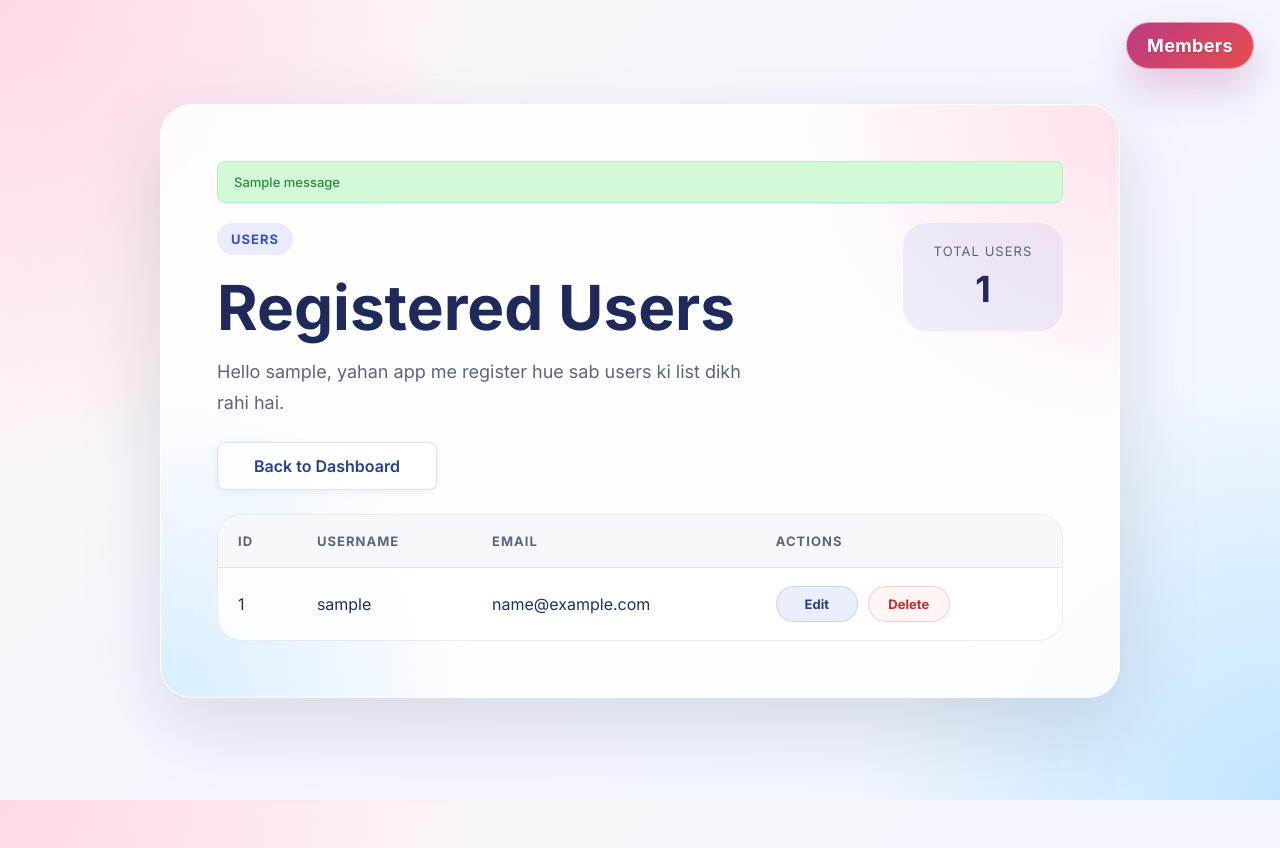
After one commit to himanshu5040/FLASK_API, a Flask app: template templates/users.html in a window 1280 px wide. The commit adds this page. Run offline with Flask 3, Linux system fonts and the light colour scheme; tables that the repository leaves empty hold one stand-in row (values such as "Sample post"); the template is opened without the code that fills it: values that come from a table or form of the project are taken from there, most other values are stand-ins (such as "Sample title", 1, 10 or a date in 2020); one stand-in notice (Sample message) is shown.

Commit message:
Add admin-only user management

```diff
--- a/app.py
+++ b/app.py
@@ -2,7 +2,7 @@ import os
 
 from flask import Flask, flash, redirect, render_template, session, url_for
 from flask_sqlalchemy import SQLAlchemy
-from register import LoginForm, RegisterForm
+from register import LoginForm, RegisterForm, UserUpdateForm
 from werkzeug.security import check_password_hash, generate_password_hash
 
 app = Flask(__name__)
@@ -20,6 +20,39 @@ app.config["SQLALCHEMY_DATABASE_URI"] = db_url
 app.config["SQLALCHEMY_TRACK_MODIFICATIONS"] = False
 
 db = SQLAlchemy(app)
+
+
+def get_admin_email():
+    return os.environ.get("ADMIN_EMAIL", "").strip().lower()
+
+
+def is_admin_user():
+    session_email = session.get("email", "").strip().lower()
+    admin_email = get_admin_email()
+    return bool(admin_email and session_email == admin_email)
+
+
+def require_login(message):
+    if not session.get("username"):
+        flash(message, "error")
+        return redirect(url_for("login"))
+    return None
+
+
+def require_admin():
+    login_redirect = require_login("Please sign in to continue.")
+    if login_redirect:
+        return login_redirect
+
+    if not get_admin_email():
+        flash("ADMIN_EMAIL is not configured on the server.", "error")
+        return redirect(url_for("dashboard"))
+
+    if not is_admin_user():
+        flash("Only the admin can access that page.", "error")
+        return redirect(url_for("dashboard"))
+
+    return None
 
 
 class User(db.Model):
@@ -85,13 +118,88 @@ def register():
 
 @app.route("/dashboard")
 def dashboard():
-    username = session.get("username")
+    login_redirect = require_login("Please sign in to open the dashboard.")
+    if login_redirect:
+        return login_redirect
 
-    if not username:
-        flash("Please sign in to open the dashboard.", "error")
-        return redirect(url_for("login"))
+    return render_template(
+        "dashboard.html",
+        username=session.get("username"),
+        is_admin=is_admin_user(),
+    )
 
-    return render_template("dashboard.html", username=username)
+
+@app.route("/users")
+def users():
+    admin_redirect = require_admin()
+    if admin_redirect:
+        return admin_redirect
+
+    registered_users = User.query.order_by(User.id.desc()).all()
+    return render_template(
+        "users.html",
+        username=session.get("username"),
+        users=registered_users,
+        total_users=len(registered_users),
+    )
+
+
+@app.route("/users/<int:user_id>/edit", methods=["GET", "POST"])
+def edit_user(user_id):
+    admin_redirect = require_admin()
+    if admin_redirect:
+        return admin_redirect
+
+    user = db.get_or_404(User, user_id)
+    form = UserUpdateForm(obj=user)
+
+    if form.validate_on_submit():
+        new_email = form.email.data.strip().lower()
+        existing_user = User.query.filter(
+            User.email == new_email,
+            User.id != user.id,
+        ).first()
+
+        if existing_user:
+            flash("Another account already uses this email address.", "error")
+            return render_template("edit_user.html", form=form, user=user)
+
+        current_email = user.email.strip().lower()
+        session_email = session.get("email", "").strip().lower()
+
+        if current_email == session_email and new_email != current_email:
+            flash("Update ADMIN_EMAIL before changing the admin account email.", "error")
+            return render_template("edit_user.html", form=form, user=user)
+
+        user.username = form.username.data.strip()
+        user.email = new_email
+
+        if form.password.data:
+            user.password_hash = generate_password_hash(form.password.data)
+
+        db.session.commit()
+        flash(f"{user.username}'s account was updated successfully.", "success")
+        return redirect(url_for("users"))
+
+    return render_template("edit_user.html", form=form, user=user)
+
+
+@app.route("/users/<int:user_id>/delete", methods=["POST"])
+def delete_user(user_id):
+    admin_redirect = require_admin()
+    if admin_redirect:
+        return admin_redirect
+
+    user = db.get_or_404(User, user_id)
+
+    if user.email.strip().lower() == session.get("email", "").strip().lower():
+        flash("You cannot delete the admin account that is currently signed in.", "error")
+        return redirect(url_for("users"))
+
+    db.session.delete(user)
+    db.session.commit()
+    flash(f"{user.username}'s account was deleted successfully.", "success")
+    return redirect(url_for("users"))
 
 
 @app.route("/logout", methods=["POST"])
--- a/static/css/style.css
+++ b/static/css/style.css
@@ -455,6 +455,163 @@ body {
     max-width: 220px;
 }
 
+.dashboard-actions,
+.users-actions {
+    margin-top: 24px;
+}
+
+.secondary-button {
+    display: inline-flex;
+    align-items: center;
+    justify-content: center;
+    min-width: 220px;
+    padding: 13px 18px;
+    border-radius: var(--radius-sm);
+    border: 1px solid rgba(59, 91, 219, 0.18);
+    background: rgba(255, 255, 255, 0.82);
+    color: #24408e;
+    text-decoration: none;
+    font-weight: 600;
+    transition: var(--transition);
+    box-shadow: var(--shadow-sm);
+}
+
+.secondary-button:hover {
+    transform: translateY(-2px);
+    box-shadow: 0 8px 20px rgba(59, 91, 219, 0.14);
+}
+
+.users-shell {
+    align-items: flex-start;
+    padding: 80px 0 40px;
+}
+
+.users-card {
+    width: min(100%, 960px);
+}
+
+.users-header {
+    display: flex;
+    align-items: flex-start;
+    justify-content: space-between;
+    gap: 20px;
+}
+
+.users-summary {
+    min-width: 160px;
+    padding: 20px;
+    border-radius: 24px;
+    background: rgba(59, 91, 219, 0.08);
+    text-align: center;
+}
+
+.users-summary span {
+    display: block;
+    color: #5c647e;
+    font-size: 13px;
+    text-transform: uppercase;
+    letter-spacing: 0.08em;
+}
+
+.users-summary strong {
+    display: block;
+    margin-top: 8px;
+    font-size: 36px;
+    color: #1f2a5a;
+}
+
+.users-table-wrap {
+    margin-top: 24px;
+    overflow-x: auto;
+    border-radius: 24px;
+    border: 1px solid rgba(145, 158, 171, 0.2);
+    background: rgba(255, 255, 255, 0.82);
+}
+
+.users-table {
+    width: 100%;
+    border-collapse: collapse;
+}
+
+.users-table th,
+.users-table td {
+    padding: 18px 20px;
+    text-align: left;
+    border-bottom: 1px solid rgba(222, 226, 230, 0.8);
+}
+
+.users-table th {
+    font-size: 13px;
+    text-transform: uppercase;
+    letter-spacing: 0.08em;
+    color: #5c647e;
+    background: rgba(247, 248, 252, 0.95);
+}
+
+.users-table td {
+    color: #21305d;
+}
+
+.users-table tbody tr:last-child td {
+    border-bottom: none;
+}
+
+.table-actions {
+    display: flex;
+    align-items: center;
+    gap: 10px;
+    flex-wrap: wrap;
+}
+
+.table-link,
+.table-delete {
+    display: inline-flex;
+    align-items: center;
+    justify-content: center;
+    min-width: 82px;
+    padding: 9px 12px;
+    border-radius: 999px;
+    font-size: 13px;
+    font-weight: 700;
+    text-decoration: none;
+}
+
+.table-link {
+    border: 1px solid rgba(59, 91, 219, 0.18);
+    background: rgba(59, 91, 219, 0.1);
+    color: #24408e;
+}
+
+.table-delete {
+    border: 1px solid rgba(224, 49, 49, 0.2);
+    background: #fff5f5;
+    color: #c92a2a;
+    cursor: pointer;
+    font-family: inherit;
+}
+
+.edit-user-container {
+    max-width: 640px;
+    min-height: auto;
+}
+
+.empty-state {
+    margin-top: 24px;
+    padding: 36px 28px;
+    border-radius: 24px;
+    background: rgba(255, 255, 255, 0.78);
+    text-align: center;
+}
+
+.empty-state h2 {
+    color: #1f2a5a;
+    margin-bottom: 8px;
+}
+
+.empty-state p {
+    color: #5c647e;
+}
+
 /* ===== DIVIDER ===== */
 .divider {
     display: flex;
@@ -523,6 +680,14 @@ body {
         font-size: 15px;
         padding: 10px 16px;
     }
+
+    .users-header {
+        flex-direction: column;
+    }
+
+    .users-summary {
+        width: 100%;
+    }
 }
 
 @media (max-width: 480px) {
@@ -570,4 +735,18 @@ body {
     .dashboard-button {
         max-width: 100%;
     }
+
+    .secondary-button {
+        width: 100%;
+        min-width: 0;
+    }
+
+    .users-shell {
+        padding-top: 56px;
+    }
+
+    .users-table th,
+    .users-table td {
+        padding: 14px 16px;
+    }
 }
--- a/templates/dashboard.html
+++ b/templates/dashboard.html
@@ -32,6 +32,12 @@
                 </article>
             </div>
 
+            {% if is_admin %}
+                <div class="dashboard-actions">
+                    <a href="{{ url_for('users') }}" class="secondary-button">Manage Registered Users</a>
+                </div>
+            {% endif %}
+
             <form method="POST" action="{{ url_for('logout') }}">
                 <button type="submit" class="btn-submit dashboard-button">Log out</button>
             </form>
--- /dev/null
+++ b/templates/users.html
@@ -0,0 +1,83 @@
+<!DOCTYPE html>
+<html lang="en">
+<head>
+    <meta charset="UTF-8">
+    <meta name="viewport" content="width=device-width, initial-scale=1.0">
+    <meta name="description" content="Registered users list">
+    <title>Registered Users</title>
+    <link rel="stylesheet" href="{{ url_for('static', filename='css/style.css') }}">
+</head>
+<body class="dashboard-body">
+    <div class="dashboard-shell users-shell">
+        <p class="dashboard-signature">Members</p>
+
+        <section class="dashboard-card users-card">
+            {% with messages = get_flashed_messages(with_categories=true) %}
+                {% if messages %}
+                    <div class="flash-messages">
+                        {% for category, message in messages %}
+                            <div class="flash-message {{ category }}">{{ message }}</div>
+                        {% endfor %}
+                    </div>
+                {% endif %}
+            {% endwith %}
+
+            <div class="users-header">
+                <div>
+                    <div class="dashboard-badge">Users</div>
+                    <h1>Registered Users</h1>
+                    <p class="dashboard-copy">
+                        Hello {{ username }}, yahan app me register hue sab users ki list dikh rahi hai.
+                    </p>
+                </div>
+
+                <div class="users-summary">
+                    <span>Total Users</span>
+                    <strong>{{ total_users }}</strong>
+                </div>
+            </div>
+
+            <div class="users-actions">
+                <a href="{{ url_for('dashboard') }}" class="secondary-button">Back to Dashboard</a>
+            </div>
+
+            {% if users %}
+                <div class="users-table-wrap">
+                    <table class="users-table">
+                        <thead>
+                            <tr>
+                                <th>ID</th>
+                                <th>Username</th>
+                                <th>Email</th>
+                                <th>Actions</th>
+                            </tr>
+                        </thead>
+                        <tbody>
+                            {% for user in users %}
+                                <tr>
+                                    <td>{{ user.id }}</td>
+                                    <td>{{ user.username }}</td>
+                                    <td>{{ user.email }}</td>
+                                    <td>
+                                        <div class="table-actions">
+                                            <a href="{{ url_for('edit_user', user_id=user.id) }}" class="table-link">Edit</a>
+                                            <form method="POST" action="{{ url_for('delete_user', user_id=user.id) }}" onsubmit="return confirm('Are you sure you want to delete this user?');">
+                                                <button type="submit" class="table-delete">Delete</button>
+                                            </form>
+                                        </div>
+                                    </td>
+                                </tr>
+                            {% endfor %}
+                        </tbody>
+                    </table>
+                </div>
+            {% else %}
+                <div class="empty-state">
+                    <h2>No users yet</h2>
+                    <p>Abhi tak kisi ne register nahi kiya hai.</p>
+                </div>
+            {% endif %}
+        </section>
+    </div>
+</body>
+</html>
```
Also changed, not shown: register.py (+37 -0 lines), templates/edit_user.html (added, +100 -0 lines).
